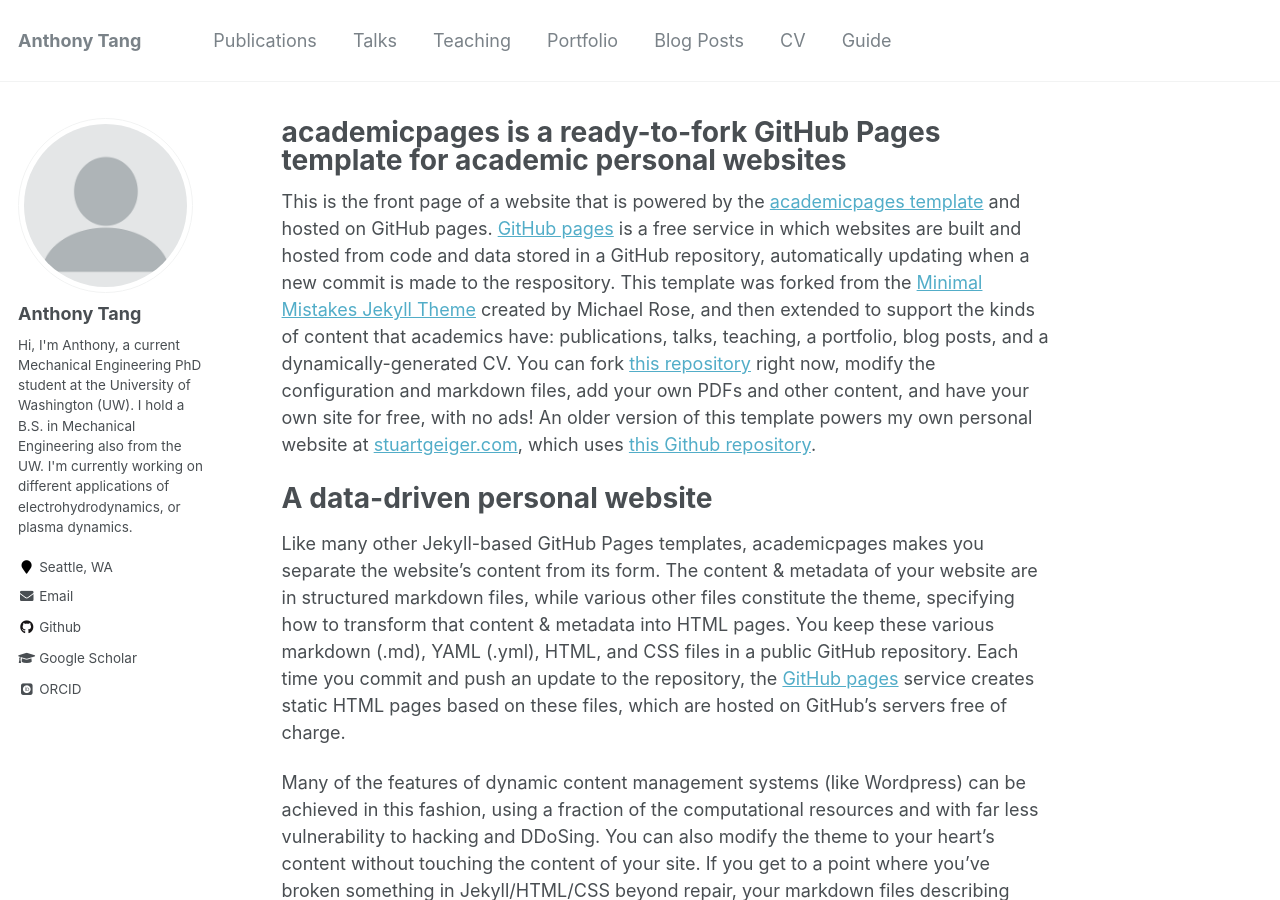
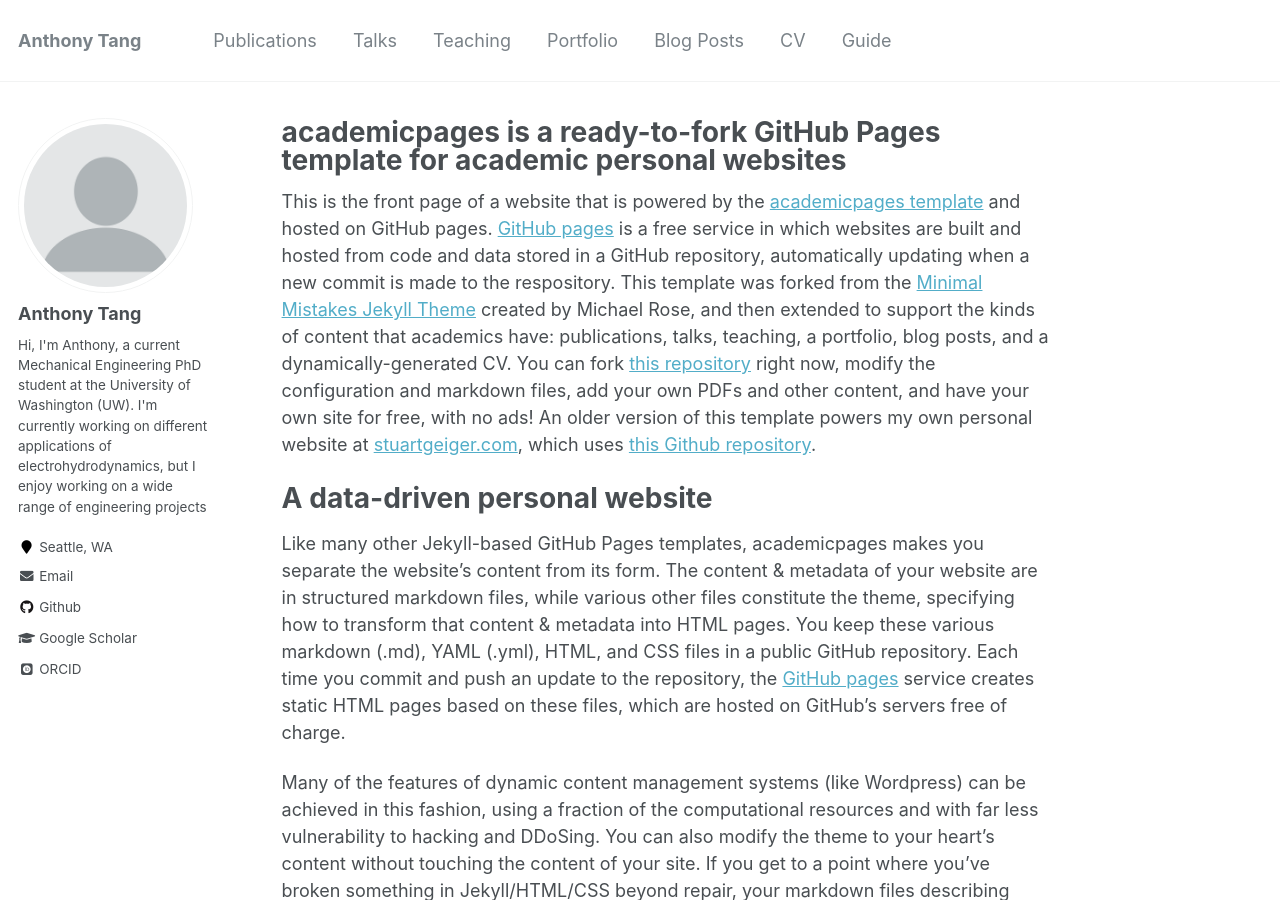
Before and after one commit to antang808/academic, a Jekyll site: the page built from _pages/about.md, in a window 1280 px wide and 900 px high. Built offline with Jekyll 4.4.1, drawn with Linux system fonts in a browser that asks for light colours; some web fonts are replaced.

Commit message:
Update _config.yml

```diff
--- a/_config.yml
+++ b/_config.yml
@@ -82,7 +82,7 @@ analytics:
 author:
   name             : "Anthony Tang"
   avatar           : "profile.png"
-  bio              : "Hi, I'm Anthony, a current Mechanical Engineering PhD student at the University of Washington (UW).  I hold a B.S. in Mechanical Engineering also from the UW.  I'm currently working on different applications of electrohydrodynamics, or plasma dynamics."
+  bio              : "Hi, I'm Anthony, a current Mechanical Engineering PhD student at the University of Washington (UW).  I'm currently working on different applications of electrohydrodynamics, but I enjoy working on a wide range of engineering projects"
   location         : "Seattle, WA"
   employer         :
   #pubmed           : "https://www.ncbi.nlm.nih.gov/pubmed/?term=john+snow"
```
